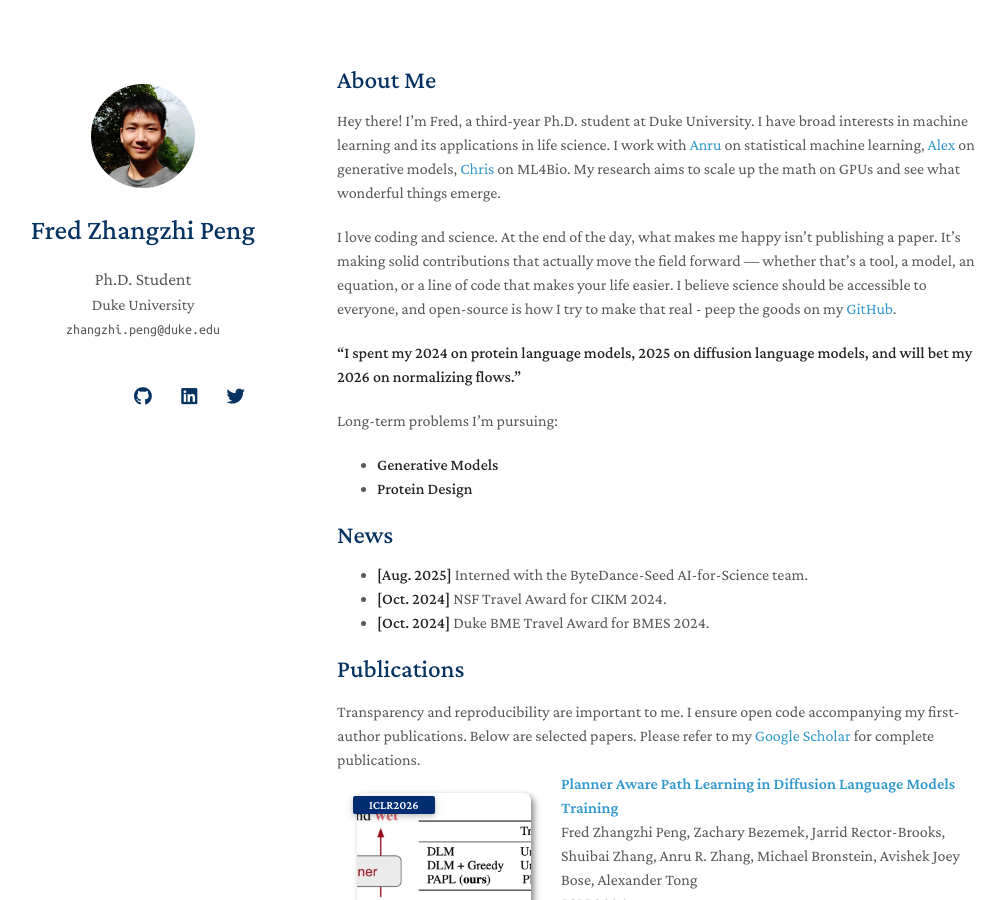
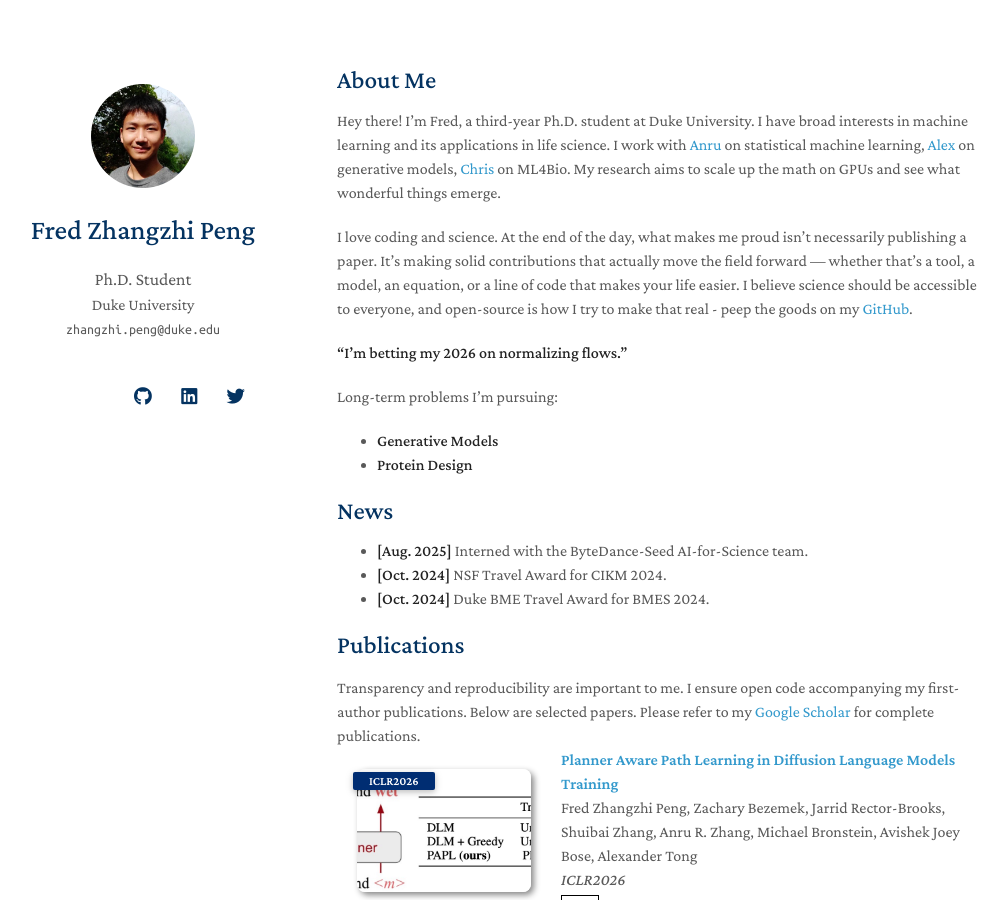
Before and after one commit to pengzhangzhi/home, a Jekyll site: the page built from index.md, in a window 1280 px wide and 900 px high. Shown: the whole window, without its empty margins (133-1141 px from the left). Built offline with Jekyll 4.4.1, drawn with Linux system fonts in a browser that asks for light colours; nearby versions of some CDN libraries; a style sheet for code colours, icons or effects is not loaded; our own code applies the rules of GitHub Pages for plain Markdown files.

Commit message:
Revise personal statement in index.md
Updated personal statement for clarity and pride in contributions.

```diff
--- a/index.md
+++ b/index.md
@@ -6,9 +6,9 @@
 
 Hey there! I’m Fred, a third-year Ph.D. student at Duke University. I have broad interests in machine learning and its applications in life science. I work with [Anru](https://anruzhang.github.io/) on statistical machine learning, [Alex](https://www.alextong.net/) on generative models, [Chris](https://christian.dallago.us/) on ML4Bio. My research aims to scale up the math on GPUs and see what wonderful things emerge.
 
-I love coding and science. At the end of the day, what makes me happy isn’t publishing a paper. It’s making solid contributions that actually move the field forward — whether that’s a tool, a model, an equation, or a line of code that makes your life easier. I believe science should be accessible to everyone, and open-source is how I try to make that real - peep the goods on my [GitHub](https://github.com/pengzhangzhi).
+I love coding and science. At the end of the day, what makes me proud isn’t necessarily publishing a paper. It’s making solid contributions that actually move the field forward — whether that’s a tool, a model, an equation, or a line of code that makes your life easier. I believe science should be accessible to everyone, and open-source is how I try to make that real - peep the goods on my [GitHub](https://github.com/pengzhangzhi).
 
-**“I spent my 2024 on protein language models, 2025 on diffusion language models, and will bet my 2026 on normalizing flows.”**
+**“I'm betting my 2026 on normalizing flows.”**
 
 
 Long-term problems I'm pursuing:
```
